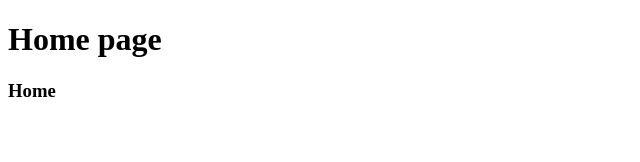
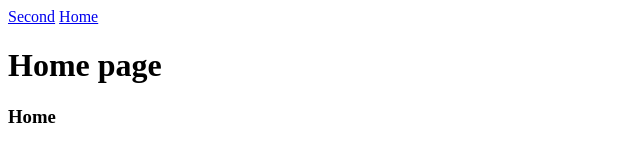
Before and after one commit to murray-berkowitz/personal-site, a plain HTML site: page single/index.html in a window 1280 px wide. Shown: the whole page, without its empty margins (0-640 px from the left). Drawn offline with nearby package versions, Linux system fonts and the light colour scheme; some packages are replaced by stand-ins of ours.

Commit message:
Update index.html

```diff
--- a/single/index.html
+++ b/single/index.html
@@ -8,6 +8,8 @@
 	<script src="app.js"></script>
 </head>
 <body>
+	<a href="#second.html">Second</a>
+	<a href="#home.html">Home</a>
 	<div>
 		<div ng-view></div>
 	</div>
```
